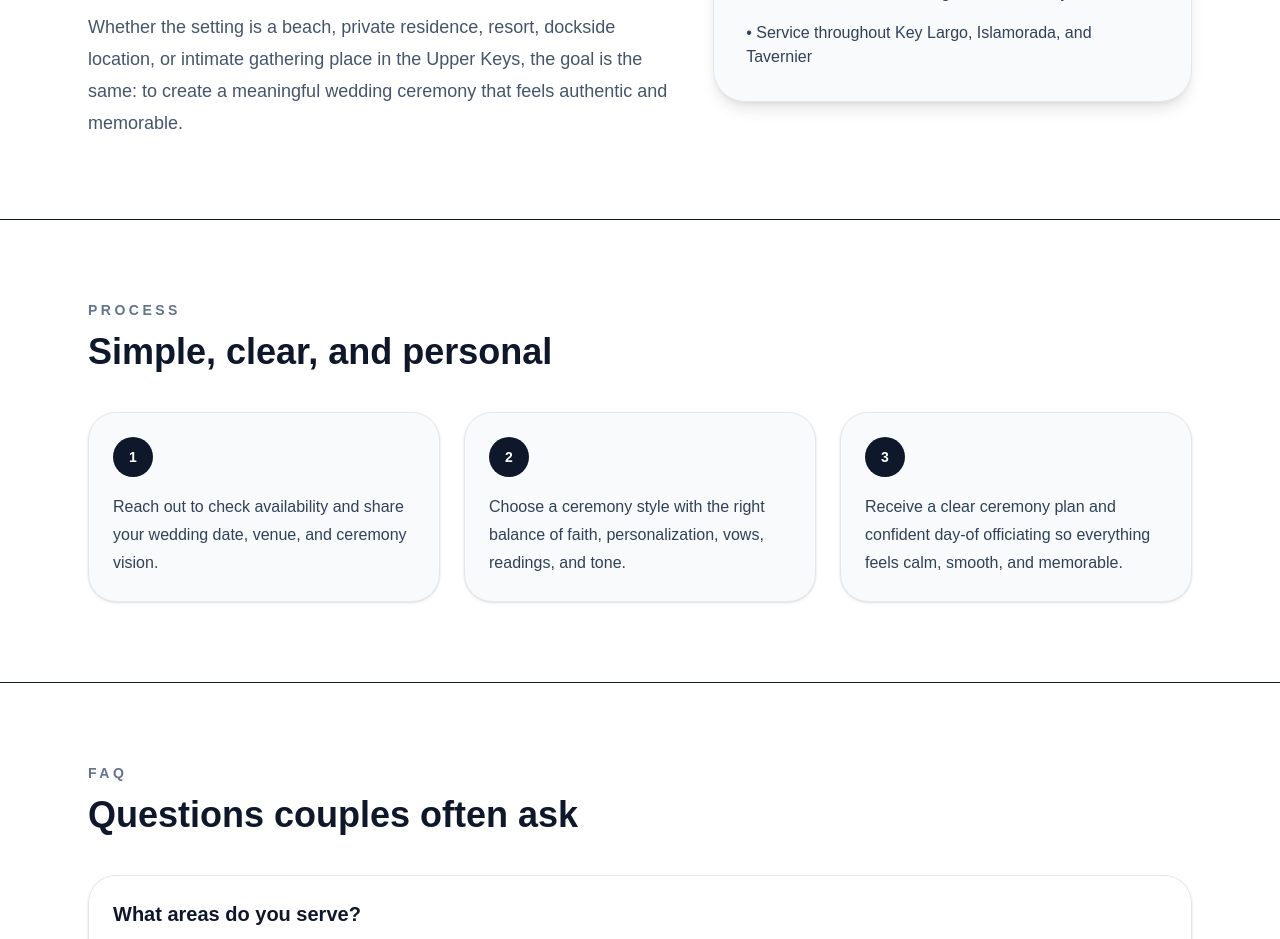
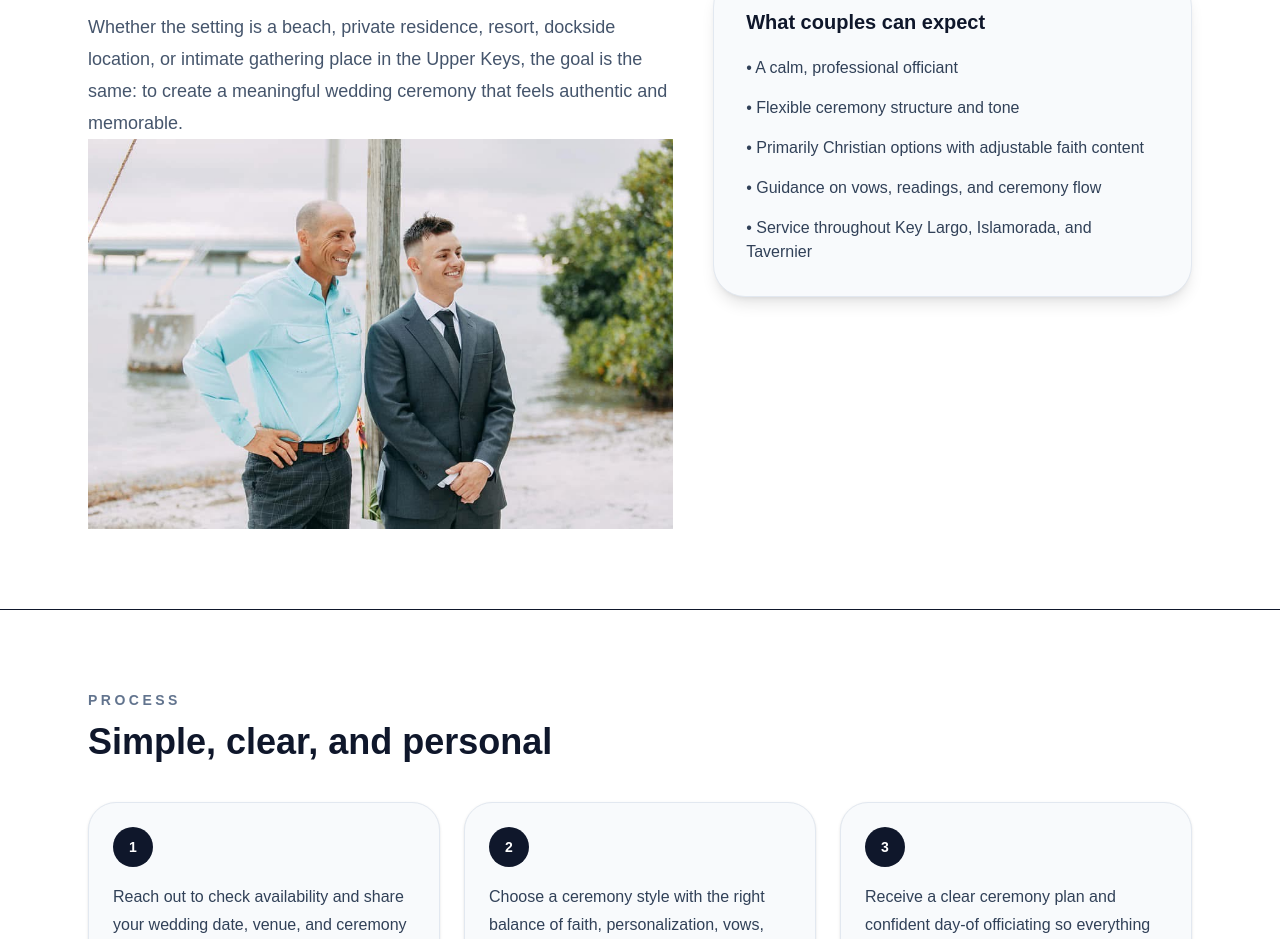
Before and after one commit to newdaywedding236/newdayweddings, a Next.js app: page / in a window 1280 px wide. Shown: the part 2440-3379 px from the top of the page. Built offline with nearby package versions, Linux system fonts and the light colour scheme.

Commit message:
add photo

```diff
--- a/app/page.js
+++ b/app/page.js
@@ -188,6 +188,7 @@ export default function WeddingOfficiantWebsite() {
             </p>
             <p className="mt-4 text-lg leading-8 text-slate-600">
               Whether the setting is a beach, private residence, resort, dockside location, or intimate gathering place in the Upper Keys, the goal is the same: to create a meaningful wedding ceremony that feels authentic and memorable.
+<img src="/photo.jpeg" />
             </p>
           </div>
 
```
